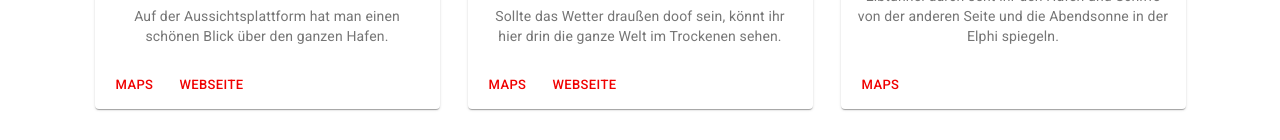
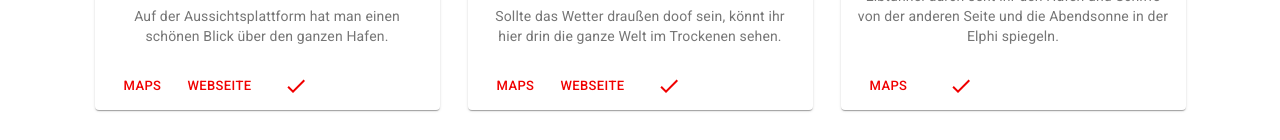
Before and after one commit to Tobi-mmt/discover-hamburg, a Next.js app: page / in a window 1280 px wide. Shown: the part 468-608 px from the top of the page. Built offline with nearby package versions, Linux system fonts and the light colour scheme; grey boxes are pictures that could not be loaded.

Commit message:
feat: Add 'already seen' toggle to Card component

```diff
--- a/components/Card.js
+++ b/components/Card.js
@@ -9,11 +9,14 @@ import Button from '@material-ui/core/Button';
 import Typography from '@material-ui/core/Typography';
 import SunIcon from '@material-ui/icons/WbSunny';
 import CloudyIcon from '@material-ui/icons/WbCloudy';
+import DoneIcon from '@material-ui/icons/Done';
+import DoneAllIcon from '@material-ui/icons/DoneAll';
 import Link from '../lib/Link';
 
 const useStyles = makeStyles(theme => ({
   card: {
     maxWidth: 345,
+    width: "100%",
     display: "inline-block",
     margin: "1em"
   },
@@ -40,10 +43,17 @@ const useStyles = makeStyles(theme => ({
   text: {
     fontSize: "1rem",
     fontWeight: "bold"
+  },
+  rightButton: {
+    marginLeft: "auto"
+  },
+  hidden: {
+    display: "none",
+    height: 0
   }
 }));
 
-const Tag = ({ color, children }) => {
+const Tag = ({ children }) => {
   const classes = useStyles();
   return (
     <div className={classes.tag}>
@@ -54,12 +64,12 @@ const Tag = ({ color, children }) => {
   )
 }
 
-export default function MediaCard({ place: { name, description, image, locationLink, websiteLink, cost, weather, duration } }) {
+export default function MediaCard({ place: { id, name, description, image, locationLink, websiteLink, cost, weather, duration }, seen, toggleSeen }) {
   const classes = useStyles();
 
   return (
     <Card className={classes.card}>
-      <CardActionArea>
+      <CardActionArea className={seen ? classes.hidden : ""}>
         <div className={classes.tags}>
           <Tag>{weather === "sunny" && <SunIcon />}{weather === "cloudy" && <CloudyIcon />}</Tag>
           <Tag>{duration}</Tag>
@@ -80,16 +90,20 @@ export default function MediaCard({ place: { name, description, image, locationL
         </CardContent>
       </CardActionArea>
       <CardActions>
-        {locationLink && <a href={locationLink} target="_blank">
+        <Typography className={seen ? "" : classes.hidden}>{name}</Typography>
+        {locationLink && <a href={locationLink} target="_blank" className={seen ? classes.hidden : ""}>
           <Button size="small" color="primary">
             Maps
         </Button>
         </a>}
-        {websiteLink && <a href={websiteLink} target="_blank">
+        {websiteLink && <a href={websiteLink} target="_blank" className={seen ? classes.hidden : ""}>
           <Button size="small" color="primary">
             Webseite
         </Button>
         </a>}
+        <Button onClick={() => toggleSeen(id)} className={classes.rightButton} size="small" color="primary">
+          {seen ? <DoneAllIcon /> : <DoneIcon />}
+        </Button>
       </CardActions>
     </Card>
   );
--- a/pages/index.js
+++ b/pages/index.js
@@ -1,22 +1,55 @@
-import React from 'react';
+import React, { Component } from 'react';
 import { Container, Box } from '@material-ui/core';
 import DATA from '../data'
 import Nav from "../components/Nav"
 import Card from "../components/Card"
 
-export default function Index() {
+export default class Index extends Component {
+  state = {
+    seenPlaces: []
+  }
+
+  componentDidUpdate() {
+    localStorage.setItem('state', JSON.stringify(this.state))
+  }
+
+  componentDidMount() {
+    const data = localStorage.getItem('state')
+    if (data) {
+      this.setState(() => {
+        return JSON.parse(data)
+      })
+    }
+  }
+
+  toggleSeen = (id) => {
+    this.setState(prevState => {
+      const seenPlaces = prevState.seenPlaces
+      const idIndex = seenPlaces.indexOf(id)
+      if (idIndex >= 0) {
+        const newSeenPlaces = seenPlaces
+        newSeenPlaces.splice(idIndex, 1)
+        return { seenPlaces: newSeenPlaces }
+      } else {
+        return { seenPlaces: [...seenPlaces, id] }
+      }
+    })
+  }
+
+  render() {
+    const { seenPlaces } = this.state
     return (
       <>
         <Nav title="Hamburg erkunden" />
         <Container>
           <Box textAlign="center">
             {
-            DATA.map((place) => <Card key={place.id} place={place}/>
+              DATA.map((place) => <Card key={place.id} place={place} seen={seenPlaces.includes(place.id)} toggleSeen={this.toggleSeen} />
               )
             }
           </Box>
-
         </Container>
       </>
     );
   }
+}
```
Lines whose indentation alone changed are shown as unchanged.
